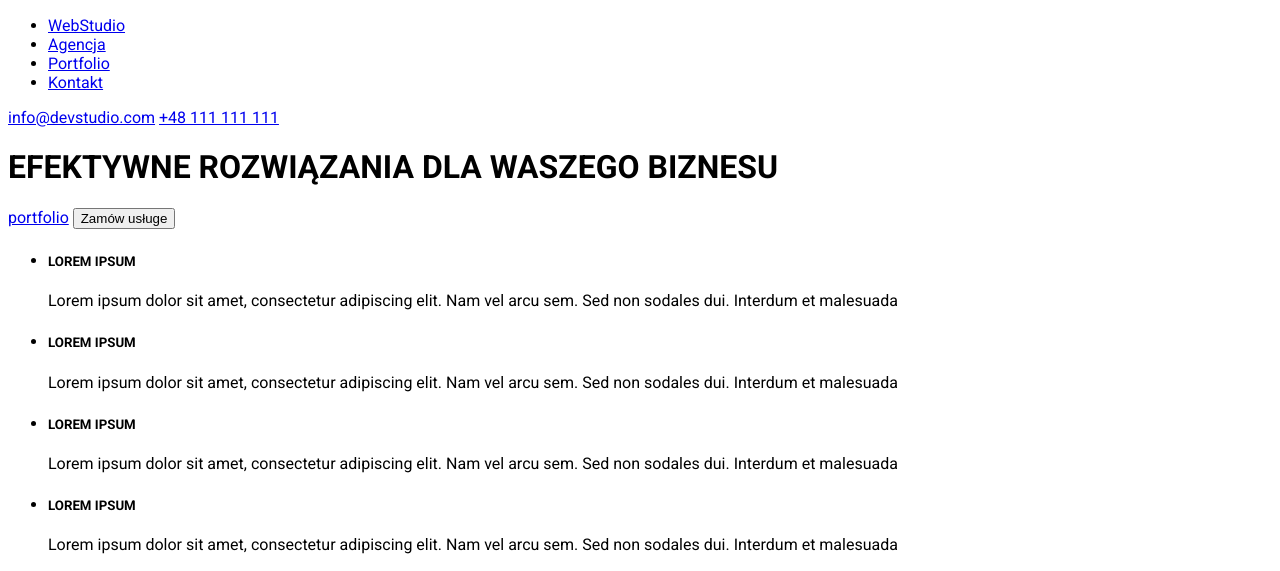
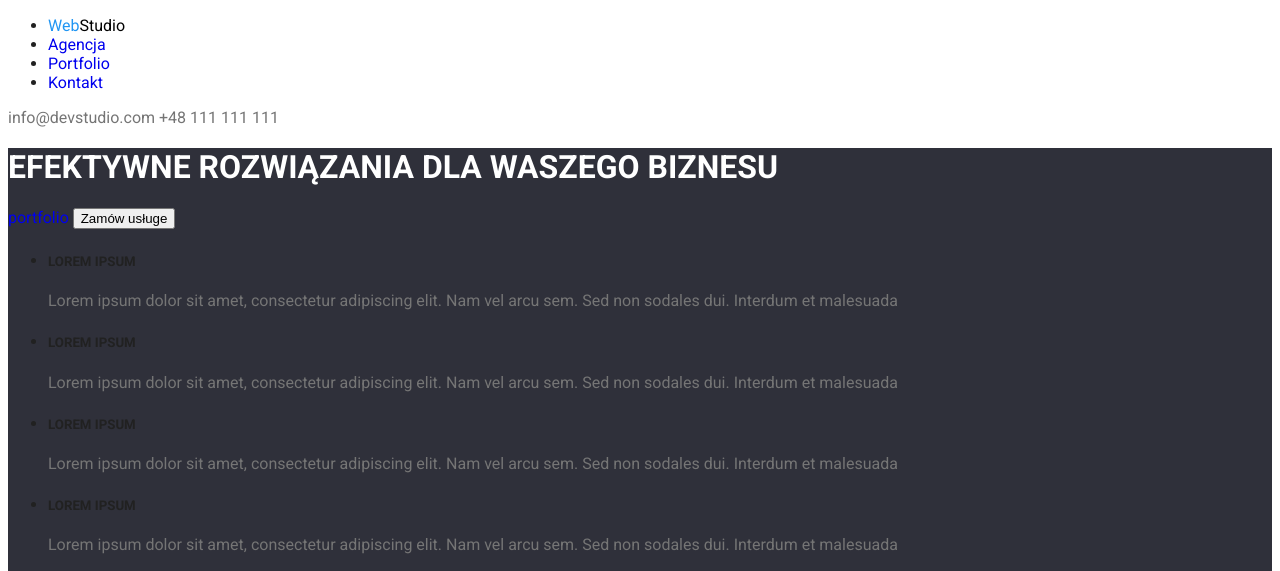
Before and after one commit to GrzegorzMystkowski/goit-markup-hw-02, a plain HTML site: page index.html in a window 1280 px wide. Shown: the top 571 px of the page. Drawn offline with Linux system fonts and the light colour scheme; files that its build step writes are made by us from their sources.

Commit message:
add styles on header

```diff
--- a/css/index.css
+++ b/css/index.css
@@ -1,6 +1,32 @@
 body{
     font-family:"Roboto", sans-serif;
+    background-color: #FFFFFF;
+    color: #212121  ;
 }
 
-.webstudio {color: #2196F3; ;
+.blue{
+color: #2196F3;
+
 }
+
+.webstudio{
+    color:#000000;
+}
+.white{
+    color: #FFFFFF;
+}
+
+.text-color{
+    color: #757575;
+}
+
+a:hover {
+    color:#2196F3
+
+ }
+a{
+    text-decoration: none;
+}
+.main-page{
+    background-color: #2F303A;
+}
--- a/index.html
+++ b/index.html
@@ -5,7 +5,7 @@
         <meta http-equiv="X-UA-Compatible" content="IE=edge" />
         <meta name="viewport" content="width=device-width, initial-scale=1.0" />
         <title>hw2-main page</title>
-        <link rel="stylesheet" href="index.css" />
+        <link rel="stylesheet" href="./css/index.css" />
         <link
             href="https://fonts.googleapis.com/css2?family=Raleway:wght@700&family=Roboto:wght@400;500;700;900&display=swap"
             rel="stylesheet"
@@ -16,50 +16,60 @@
         <header>
             <nav>
                 <ul>
-                    <li><a href="#">WebStudio</a></li>
+                    <li>
+                        <a href="#"
+                            ><span class="blue">Web</span
+                            ><span class="webstudio">Studio</span></a
+                        >
+                    </li>
                     <li><a href="#">Agencja</a></li>
                     <li><a href="#">Portfolio</a></li>
                     <li><a href="#">Kontakt</a></li>
                 </ul>
             </nav>
-            <a href="mailto:info@devstudio.com">info@devstudio.com</a>
-            <a href="tel:+48111111111">+48 111 111 111</a>
+            <a href="mailto:info@devstudio.com"
+                ><span class="text-color"> info@devstudio.com </span></a
+            >
+            <a href="tel:+48111111111">
+                <span class="text-color">+48 111 111 111</span></a
+            >
         </header>
+        <div class="main-page">
             <main>
-            <h1>EFEKTYWNE ROZWIĄZANIA DLA WASZEGO BIZNESU</h1>
+                <h1 class="white">EFEKTYWNE ROZWIĄZANIA DLA WASZEGO BIZNESU</h1>
                 <a href="/portfolio.html">portfolio</a>
                 <button type="button">Zamów usługe</button>
                 <ul>
                     <li>
                         <h5>LOREM IPSUM</h5>
-                    <p>
-                        Lorem ipsum dolor sit amet, consectetur adipiscing elit.
-                        Nam vel arcu sem. Sed non sodales dui. Interdum et
-                        malesuada
+                        <p class="text-color">
+                            Lorem ipsum dolor sit amet, consectetur adipiscing
+                            elit. Nam vel arcu sem. Sed non sodales dui.
+                            Interdum et malesuada
                         </p>
                     </li>
                     <li>
                         <h5>LOREM IPSUM</h5>
-                    <p>
-                        Lorem ipsum dolor sit amet, consectetur adipiscing elit.
-                        Nam vel arcu sem. Sed non sodales dui. Interdum et
-                        malesuada
+                        <p class="text-color">
+                            Lorem ipsum dolor sit amet, consectetur adipiscing
+                            elit. Nam vel arcu sem. Sed non sodales dui.
+                            Interdum et malesuada
                         </p>
                     </li>
                     <li>
                         <h5>LOREM IPSUM</h5>
-                    <p>
-                        Lorem ipsum dolor sit amet, consectetur adipiscing elit.
-                        Nam vel arcu sem. Sed non sodales dui. Interdum et
-                        malesuada
+                        <p class="text-color">
+                            Lorem ipsum dolor sit amet, consectetur adipiscing
+                            elit. Nam vel arcu sem. Sed non sodales dui.
+                            Interdum et malesuada
                         </p>
                     </li>
                     <li>
                         <h5>LOREM IPSUM</h5>
-                    <p>
-                        Lorem ipsum dolor sit amet, consectetur adipiscing elit.
-                        Nam vel arcu sem. Sed non sodales dui. Interdum et
-                        malesuada
+                        <p class="text-color">
+                            Lorem ipsum dolor sit amet, consectetur adipiscing
+                            elit. Nam vel arcu sem. Sed non sodales dui.
+                            Interdum et malesuada
                         </p>
                     </li>
                 </ul>
@@ -101,7 +111,7 @@
                         />
                         <header>
                             <h5>John Doe</h5>
-                        <p>Product Designer</p>
+                            <p class="text-color">Product Designer</p>
                         </header>
                     </li>
                     <li>
@@ -113,7 +123,7 @@
                         />
                         <header>
                             <h5>John Doe</h5>
-                        <p>Frontend Developer</p>
+                            <p class="text-color">Frontend Developer</p>
                         </header>
                     </li>
                     <li>
@@ -125,7 +135,7 @@
                         />
                         <header>
                             <h5>John Doe</h5>
-                        <p>Marketing</p>
+                            <p class="text-color">Marketing</p>
                         </header>
                     </li>
                     <li>
@@ -137,13 +147,16 @@
                         />
                         <header>
                             <h5>John Doe</h5>
-                        <p>UI Designer</p>
+                            <p class="text-color">UI Designer</p>
                         </header>
                     </li>
                 </ul>
             </main>
+        </div>
         <footer>
-            <h4><span class="webstudio">Web</span>Studio</h4>
+            <h4>
+                <span class="blue">Web</span><span class="white">Studio</span>
+            </h4>
             <address>m. Warszawa, Aleje Jerozolimskie 21</address>
             <a href="mailto:info@devstudio.com">info@devstudio.com</a>
             <a href="tel:+48111111111">+48 111 111 111</a>
```
Also changed, not shown: portfolio.html (+18 -6 lines). Lines whose indentation alone changed are shown as unchanged.
